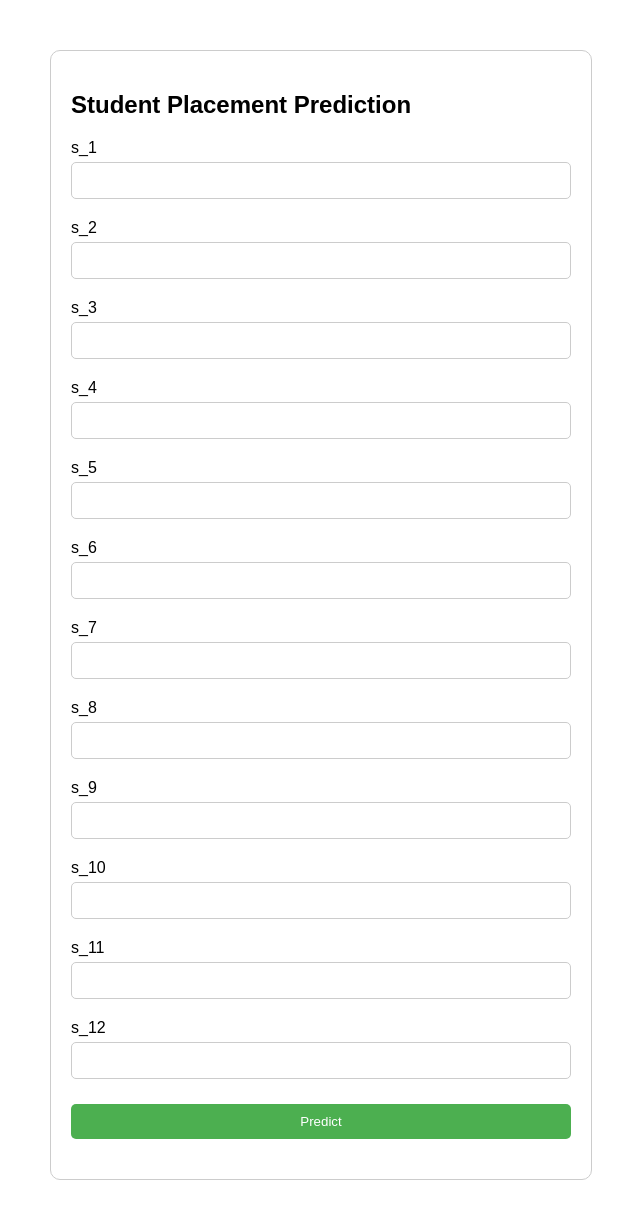
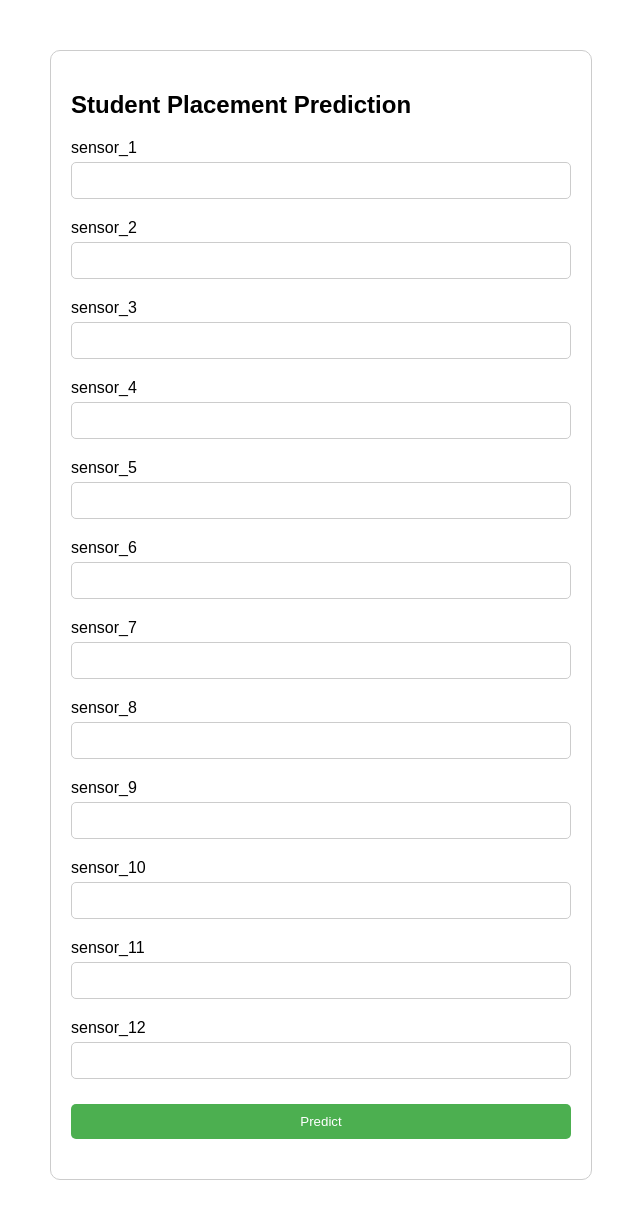
Before and after one commit to Paban-Mahata-it/Predictive-Maintenance-System-demo, a Flask app: page / in a window 1280 px wide. Shown: the whole page, without its empty margins (319-959 px from the left). Run offline with Flask 3, Linux system fonts and the light colour scheme; parts of the project's set-up code (start-up, migrations or seed data) failed here and were passed over.

Commit message:
updated the interface

```diff
--- a/templates/index.html
+++ b/templates/index.html
@@ -46,40 +46,40 @@
 
 
 
-            <label for="s_1">s_1</label>
+            <label for="s_1">sensor_1</label>
             <input type="number" step="any" name="s_1" required>
 
-            <label for="s_2">s_2</label>
+            <label for="s_2">sensor_2</label>
             <input type="number" step="any" name="s_2" required>
 
-            <label for="s_3">s_3</label>
+            <label for="s_3">sensor_3</label>
             <input type="number" step="any" name="s_3" required>
 
-            <label for="s_4">s_4</label>
+            <label for="s_4">sensor_4</label>
             <input type="number" step="any" name="s_4" required>
 
-            <label for="s_5">s_5</label>
+            <label for="s_5">sensor_5</label>
             <input type="number" step="any" name="s_5" required>
 
-            <label for="s_6">s_6</label>
+            <label for="s_6">sensor_6</label>
             <input type="number" step="any" name="s_6" required>
 
-            <label for="s_7">s_7</label>
+            <label for="s_7">sensor_7</label>
             <input type="number" step="any" name="s_7" required>
 
-            <label for="s_8">s_8</label>
+            <label for="s_8">sensor_8</label>
             <input type="number" step="any" name="s_8" required>
 
-            <label for="s_9">s_9</label>
+            <label for="s_9">sensor_9</label>
             <input type="number" step="any" name="s_9" required>
 
-            <label for="s_10">s_10</label>
+            <label for="s_10">sensor_10</label>
             <input type="number" step="any" name="s_10" required>
 
-            <label for="s_11">s_11</label>
+            <label for="s_11">sensor_11</label>
             <input type="number" step="any" name="s_11" required>
 
-            <label for="s_12">s_12</label>
+            <label for="s_12">sensor_12</label>
             <input type="number" step="any" name="s_12" required>
 
 
```
